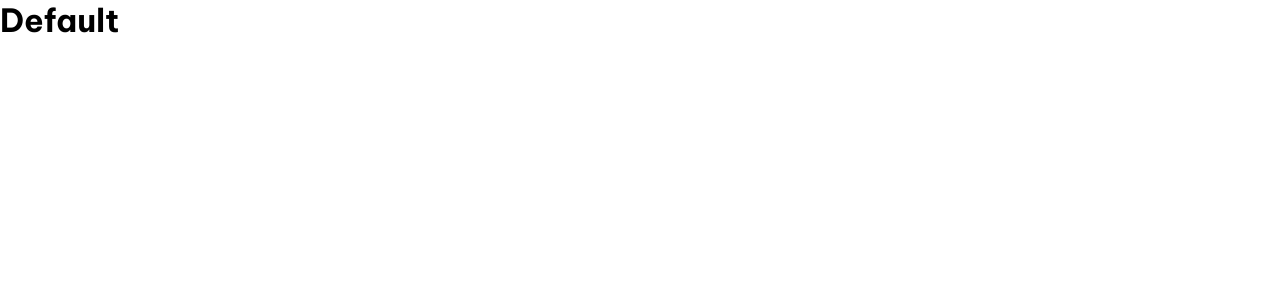
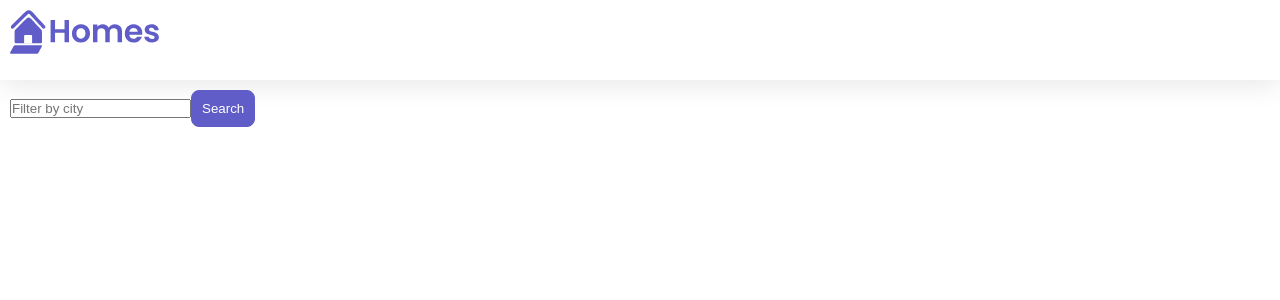
Before and after one commit to hollowmatt/ngtoot, an Angular app: page / in a window 1280 px wide. Shown: the top 300 px of the page. Built offline with nearby package versions, Linux system fonts and the light colour scheme.

Commit message:
add a new component

```diff
--- a/src/app/app.component.ts
+++ b/src/app/app.component.ts
@@ -1,12 +1,22 @@
 import { Component } from '@angular/core';
+import { HomeComponent } from './home/home.component';
 
 @Component({
   selector: 'app-root',
   standalone: true,
-  imports: [],
-  template: `<h1>Default</h1>`,
+  imports: [HomeComponent,],
+  template: `
+      <main>
+        <header class="brand-name">
+          <img class="brand-logo" src="/assets/logo.svg" alt="logo" aria-hidden="true">
+        </header>
+        <section class="content">
+          <app-home></app-home>
+        </section>
+      </main>
+    `,
   styleUrls: ['./app.component.css'],
 })
 export class AppComponent {
-  title = 'default';
+  title = 'homes';
 }
--- /dev/null
+++ b/src/app/home/home.component.css
@@ -0,0 +1,3 @@
+.results {
+    display: grid;
+}
--- /dev/null
+++ b/src/app/home/home.component.html
@@ -0,0 +1,6 @@
+<section>
+    <form>
+        <input type="text" placeholder="Filter by city">
+        <button class="primary" type="button">Search</button>
+    </form>
+</section>
--- a/src/index.html
+++ b/src/index.html
@@ -2,7 +2,7 @@
 <html lang="en">
 <head>
   <meta charset="utf-8">
-  <title>Default</title>
+  <title>Homes</title>
   <base href="/">
   <meta name="viewport" content="width=device-width, initial-scale=1">
   <link rel="icon" type="image/x-icon" href="favicon.ico">
```
Also changed, not shown: src/app/home/home.component.ts (added, +13 -0 lines).
